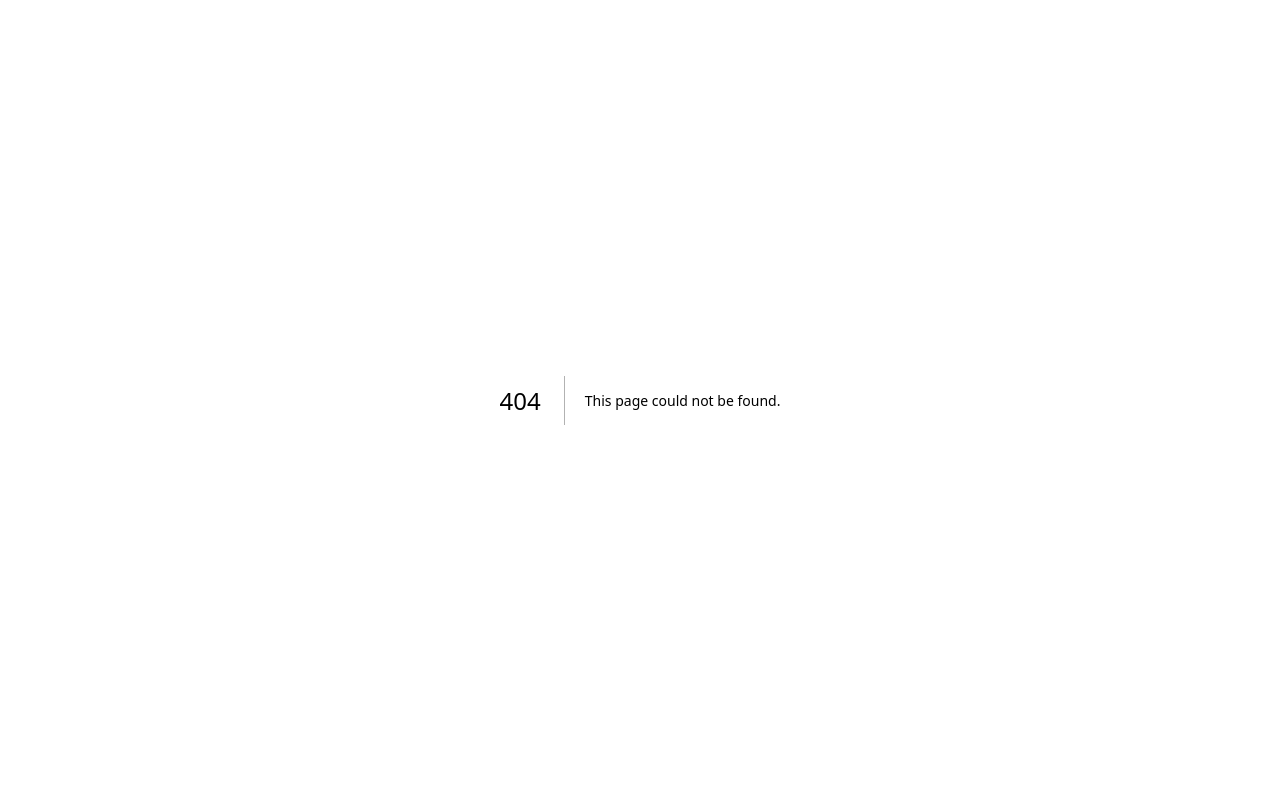
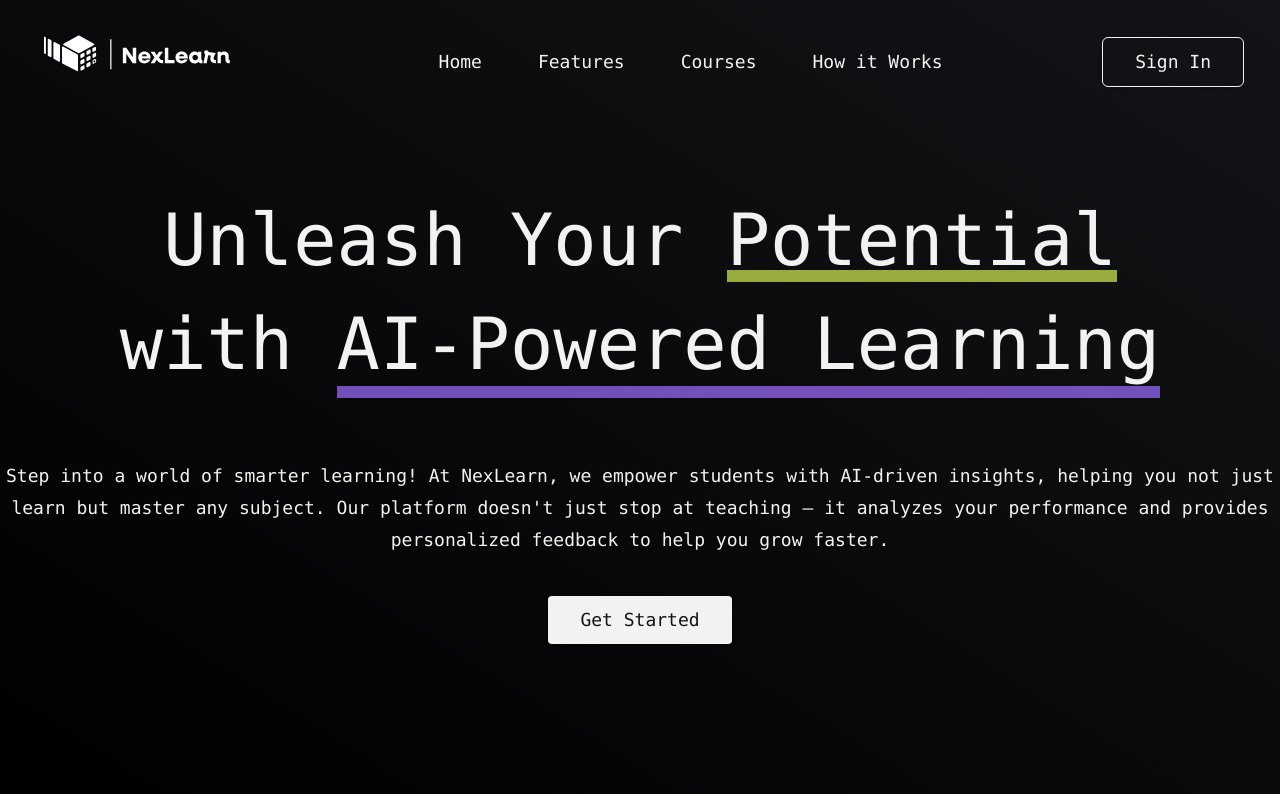
Before and after one commit to ayu-sharma/nexLearn-capstone_project, a Next.js app: page /landing in a window 1280 px wide. Before the commit this address had no page. Shown: the top 794 px of the page. Built offline with nearby package versions, Linux system fonts and the light colour scheme.

Commit message:
landing page done

```diff
--- /dev/null
+++ b/app/landing/page.tsx
@@ -0,0 +1,46 @@
+"use client";
+
+import React from 'react'
+import Image from 'next/image';
+import logoL from "@/public/images/logoL.svg"
+import Link from 'next/link';
+import { Button } from '@/components/ui/button';
+import Navbar from '@/components/Navbar';
+
+const Landing = () => {
+  return (
+    <div className="font-mono bg-gradient-to-bl from-[#121417] to-black h-screen text-[#F2F2F2]">
+      <div className='flex justify-between gap-x-8 items-center py-8 px-9'>
+        <div className='pb-4'>
+          <Image
+            src={logoL} alt='NexLearn Logo' height={44}
+          />
+        </div>
+        <div className="">
+          <Navbar />
+        </div>
+        <Link href="http://localhost:3000/login">
+          <Button className='w-full text-lg py-6 px-8 text-[#F2F2F2] bg-transparent border border-[#F2F2F2] hover:bg-[#F2F2F2] hover:text-[#121417]'>
+            Sign In
+          </Button>
+        </Link>
+      </div>
+      <div className='my-20'>
+        <div className='text-center text-bold font-monospace text-7xl'>Unleash Your <span className='relative'> Potential <span className='absolute left-0 right-0 bottom-0 h-3 bg-[#CBE64E] animate-pulse'></span> </span> <br /> <div className='mt-8'> with <span className='relative'> AI-Powered Learning <span className='absolute left-0 right-0 -bottom-3 h-3 bg-[#996AFA] animate-pulse'></span> </span></div> </div>
+      </div>
+      <div className='flex flex-col items-center text-center'>
+        <p className='text-balance leading-8 text-lg'>Step into a world of smarter learning! At NexLearn, we empower students with AI-driven insights, helping you not just <br/> learn but master any subject. Our platform doesn't just stop at teaching – it analyzes your performance and provides <br/> personalized feedback to help you grow faster.</p>
+
+      <div>
+        <Link href={"http://localhost:3000/signup"}>
+            <Button className='bg-[#F2F2F2] rounded text-lg py-6 px-8 text-[#121417] mt-10 hover:bg-white/70'>
+                Get Started
+            </Button>
+        </Link>
+      </div>
+      </div>
+    </div>
+  )
+}
+
+export default Landing
--- a/app/page.tsx
+++ b/app/page.tsx
@@ -1,72 +1,18 @@
 "use client";
 
-import React, { useEffect, useState } from 'react'
+import React, { useEffect } from 'react'
 import { useRouter } from 'next/navigation';
-import { ModeToggle } from '@/components/ModeToggle';
-import Image from 'next/image';
-import logoL from "@/public/images/logol.svg"
-import logoD from "@/public/images/logoD.svg"
-import Link from 'next/link';
-import { Button } from '@/components/ui/button';
-import Navbar from '@/components/Navbar';
-import { Span } from 'next/dist/trace';
 export default function Home() {
 
   const router = useRouter();
 
-  // useEffect(() => {
-  //   router.push('/login');
-  // }, []);
-
-
-  //   const [isDarkMode, setIsDarkMode] = useState(false);
-  //   useEffect(() => {
-  //   const checkDarkMode = () => {
-  //   setIsDarkMode(document.documentElement.classList.contains('dark'));
-  //   };
-  //   checkDarkMode();
-  //   const observer = new MutationObserver(checkDarkMode);
-
-  //   observer.observe(document.documentElement, { attributes: true, attributeFilter: ['class'] });
-
-  //   return () => observer.disconnect();
-  // }, []);
+  useEffect(() => {
+    router.push('/landing');
+  }, []);
 
 
   return (
     <div className="">
-      <div className='flex justify-between gap-x-8 items-center py-8 px-9'>
-        <div className='pb-4'>
-          <Image
-            src={logoD} alt='NexLearn Logo' height={44}
-          />
-        </div>
-
-        {/* <ModeToggle /> */}
-
-        <div className="">
-          <Navbar />
-        </div>
-        <Link href="http://localhost:3000/login">
-          <Button className='w-full text-lg py-6 px-7 bg-black font-monospace text-white'>
-            Sign In
-          </Button>
-        </Link>
-      </div>
-      <div className='my-20'>
-        <p className='text-center text-bold font-monospace text-7xl'>Unleash Your <span className='relative'> Potential <span className='absolute left-0 right-0 bottom-0 h-3 bg-[#CBE64E]'></span> </span> <br /> <div className='mt-8'> with <span className='relative'> AI-Powered Learning <span className='absolute left-0 right-0 -bottom-3 h-3 bg-[#996AFA]'></span> </span></div> </p>
-      </div>
-      <div className='flex flex-col items-center'>
-        <p className='text-center font-extralight leading-1 font-monospace text-xl'>Step into a world of smarter learning! At NexLearn, we empower students with AI-driven insights, helping you not just <br/> learn but master any subject. Our platform doesn't just stop at teaching – it analyzes your performance and provides <br/> personalized feedback to help you grow faster.</p>
-
-      <div>
-        <Link href={"http://localhost:3000/signup"}>
-      <Button className='bg-black font-monospace rounded-[30px] text-xl py-7 px-6 text-white mt-10'>
-            Get Started
-          </Button>
-          </Link>
-      </div>
-      </div>
     </div>
   );
 }
--- a/components/Navbar.tsx
+++ b/components/Navbar.tsx
@@ -8,18 +8,18 @@ const Navbar = () => {
     <nav className="p-4">
       <div className="container mx-auto flex items-center">
 
-        <div className="flex justify-between text-lg gap-10 space-x-4">
+        <div className="flex justify-between text-lg gap-10 space-x-4 text-[#F2F2F2]">
           <Link href="/">
-            <div className="text-black font-monospace">Home</div>
+            <div className="hover:text-[#7981FF] transition-colors">Home</div>
           </Link>
           <Link href="/about">
-            <div className="text-black font-monospace">Features</div>
+            <div className="hover:text-[#7981FF] transition-colors">Features</div>
           </Link>
           <Link href="/contact">
-            <div className="text-black font-monospace">Courses</div>
+            <div className="hover:text-[#7981FF] transition-colors">Courses</div>
           </Link>
           <Link href="/contact">
-            <div className="text-black font-monospace">How it Works</div>
+            <div className="hover:text-[#7981FF] transition-colors">How it Works</div>
           </Link>
         </div>
 
```
